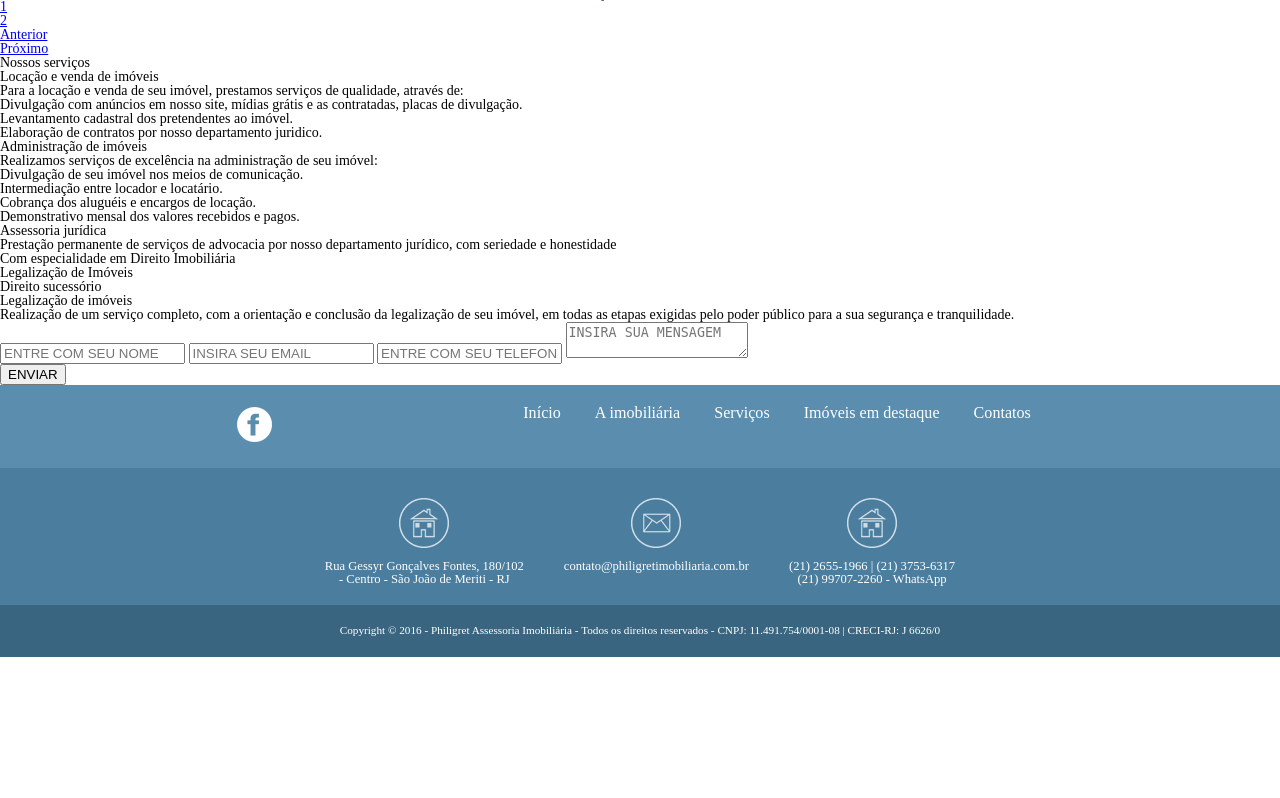
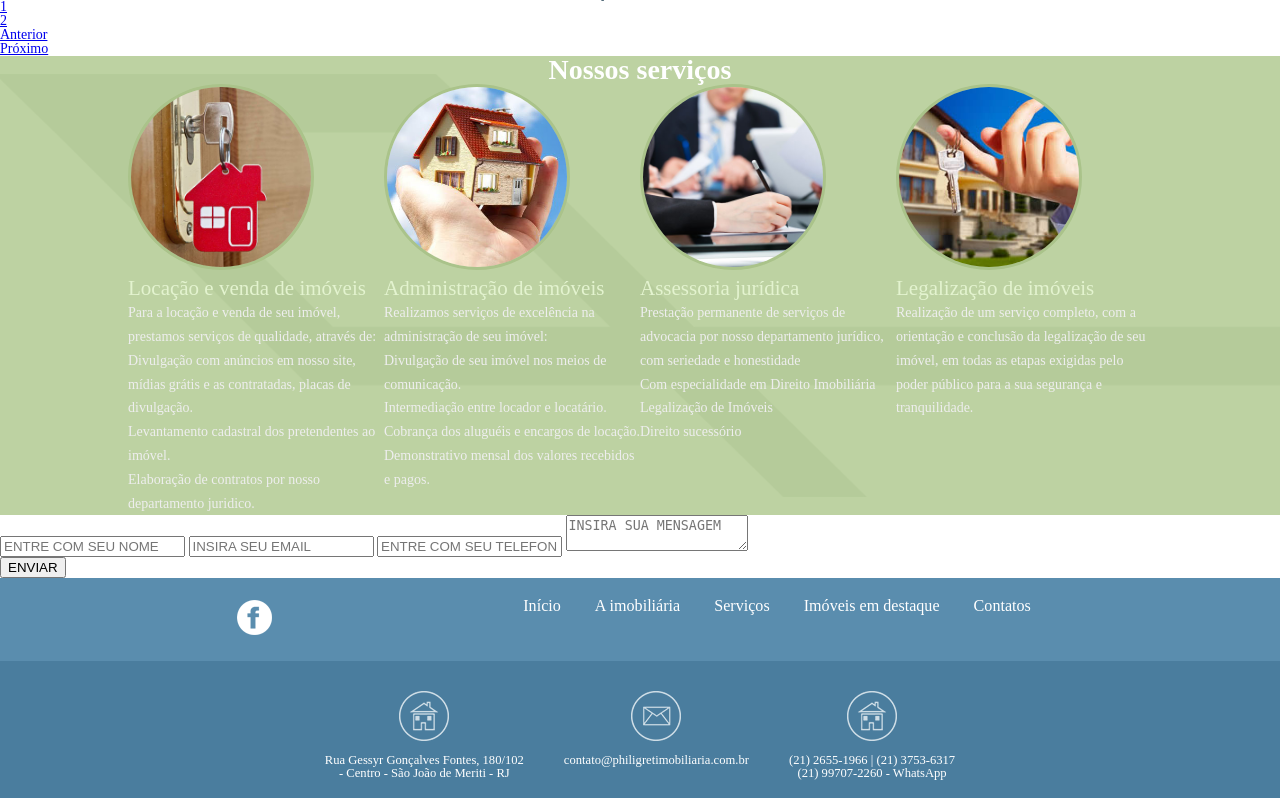
Before and after one commit to GuidoBR/realstate, a Django app: page /imovel/ in a window 1280 px wide. Shown: the part 133-931 px from the top of the page. Before the commit the page ends 790 px from the top, so only its background shows below. Run offline with Django 3.2, Linux system fonts and the light colour scheme.

Commit message:
Services CSS

```diff
--- a/imovel/templates/imovel/base.html
+++ b/imovel/templates/imovel/base.html
@@ -59,10 +59,12 @@
             {% block imoveis %} {% endblock %}
         </div>
 
-        <div>
+        <section id="services">
             <!-- Nossos serviços -->
             <h3>Nossos serviços</h3>
-            <div>
+            <div id="services-names">
+                <div class="services-description">
+                    <img src="{% static "images/chaveiro-formato-casa.jpg" "%}" alt="Chaveiro em formato de casa">
                     <h4>Locação e venda de imóveis</h4>
                     <p>Para a locação e venda de seu imóvel, prestamos serviços de qualidade, através de:</p>
                     <ul>
@@ -72,7 +74,8 @@
                     </ul>
                 </div>
 
-            <div>
+                <div class="services-description">
+                    <img src="{% static "images/casa-na-mao.jpg" "%}" alt="Miniatura de casa na mão de uma pessoa">
                     <h4>Administração de imóveis</h4>
                     <p>Realizamos serviços de excelência na administração de seu imóvel:</p>
                     <ul>
@@ -83,7 +86,8 @@
                     </ul>
                 </div>
 
-            <div>
+                <div class="services-description">
+                    <img src="{% static "images/assessoria.jpg" "%}" alt="Pessoas numa sala de reunião">
                     <h4>Assessoria jurídica</h4>
                     <p>Prestação permanente de serviços de advocacia por nosso departamento jurídico, com seriedade e honestidade</p>
                     <ul>
@@ -93,12 +97,14 @@
                     </ul>
                 </div>
 
-            <div>
+                <div class="services-description">
+                    <img src="{% static "images/chave-na-mao.jpg" "%}" alt="Chave na mão">
                     <h4>Legalização de imóveis</h4>
                     <p>Realização de um serviço completo, com a orientação e conclusão da legalização de seu imóvel,
                         em todas as etapas exigidas pelo poder público para a sua segurança e tranquilidade.</p>
                 </div>
             </div>
+        </section>
 
         <div>
             <!-- Fale conosco -->
--- a/static/css/main.css
+++ b/static/css/main.css
@@ -93,6 +93,39 @@ TOP MENU
     width: 38px;
 }
 /*********
+BODY
+**********/
+#services {
+    background: #bdd2a2 url(../images/simbolo_logo.png) left no-repeat;
+    color: #eee;
+    text-align: left;
+    font-size: 1em;
+}
+#services .services-description {
+    width: 20%;
+    line-height: 1.7em;
+}
+#services img {
+    border: 3px solid #aac38a;
+    border-radius: 50%;
+    margin: 0 auto;
+    width: 180px;
+}
+#services #services-names {
+    display: flex;
+    justify-content: center;
+}
+#services h3 {
+    text-align: center;
+    color: #fff;
+    font-size: 2em;
+    font-weight: 600;
+}
+#services h4 {
+    font-size: 1.5em;
+    color: #e3f3cf;
+}
+/*********
 FOOTER
 **********/
 #footer-information, #footer-copyright, #footer-links {
```
Also changed, not shown: static/images/assessoria.jpg (added), static/images/casa-na-mao.jpg (added), static/images/chave-na-mao.jpg (added), static/images/chaveiro-formato-casa.jpg (added), static/images/simbolo_logo.png (added). Lines whose indentation alone changed are shown as unchanged.
